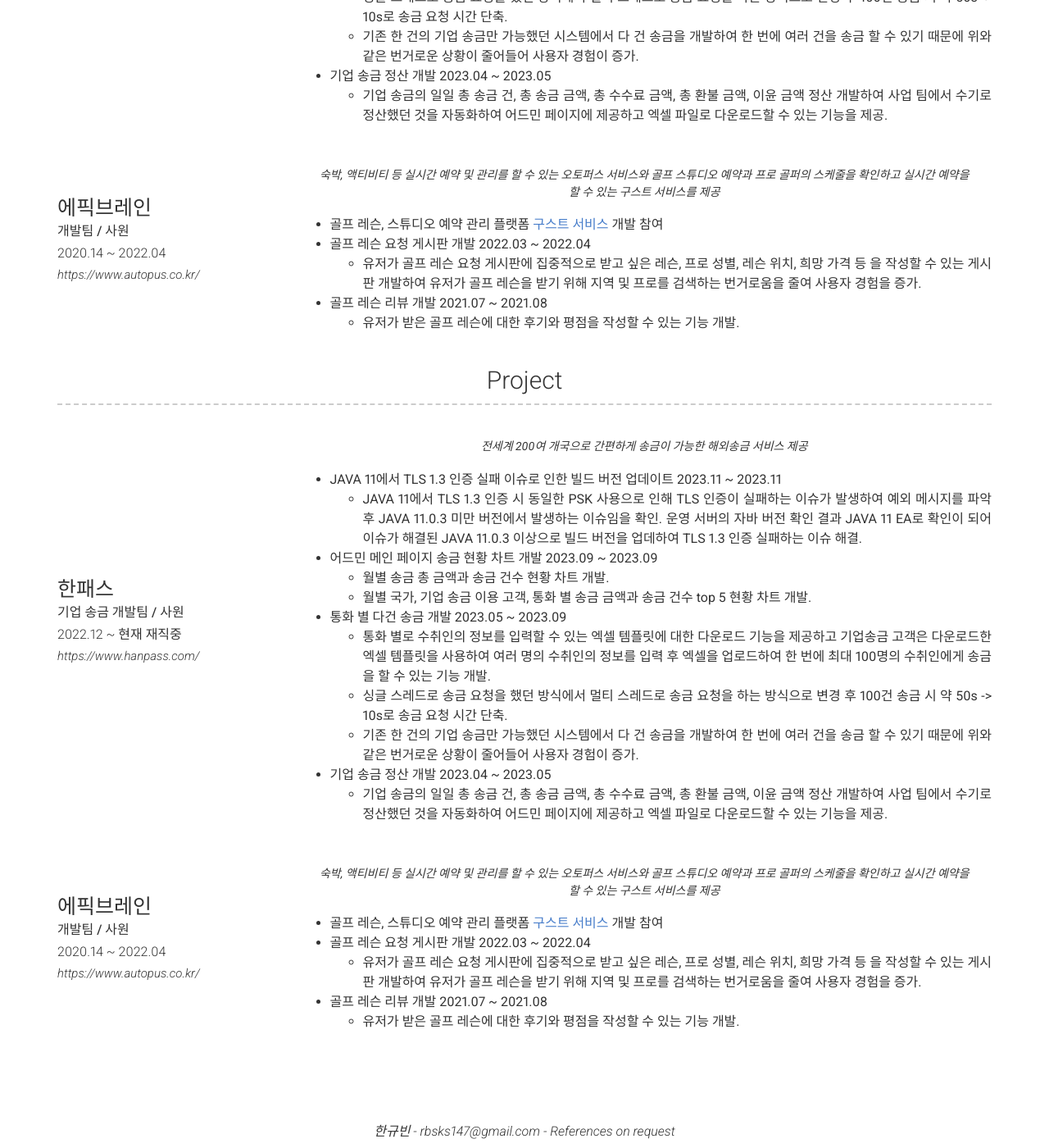
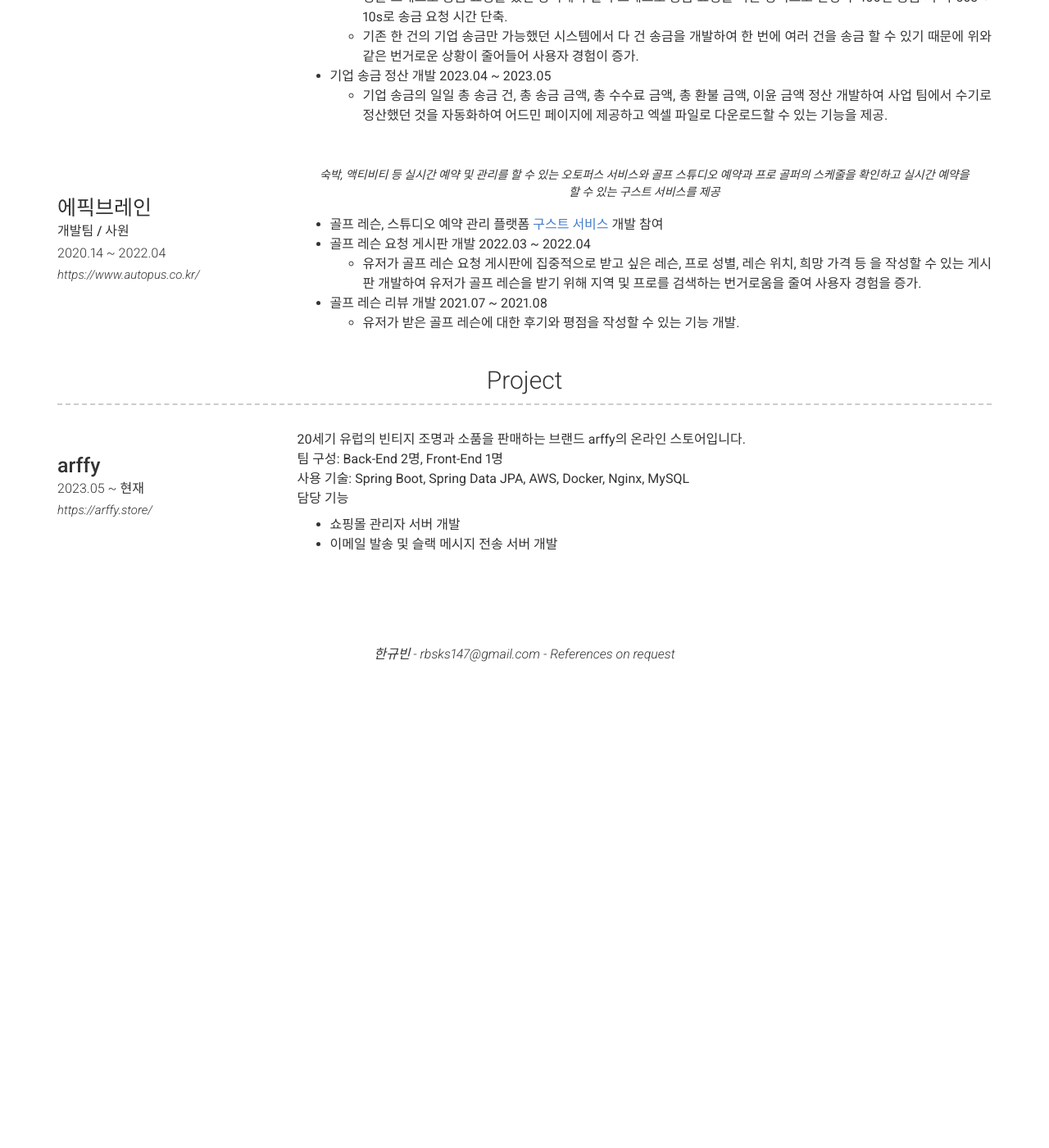
Before and after one commit to rbsks/rbsks.github.io, a Jekyll site: the page built from index.md, in a window 1280 px wide and 1400 px high, scrolled down 958 px. Shown: the whole window at 82% size. Built offline with Jekyll 4.4.1, drawn with Linux system fonts in a browser that asks for light colours; nearby versions of some CDN libraries; after the commit the page ends 1775 px from its top, so only the background shows below that.

Commit message:
Update _config.yml

```diff
--- a/_config.yml
+++ b/_config.yml
@@ -98,38 +98,17 @@ content:
     layout: list
     content:
       - layout: left
-        title: 한패스
-        sub_title: 기업 송금 개발팀 / 사원
-        caption: 2022.12 ~ 현재 재직중
-        link: https://www.hanpass.com/
-        quote: >
-          전세계 200여 개국으로 간편하게 송금이 가능한 해외송금 서비스 제공
+        title: arffy
+        caption: 2023.05 ~ 현재
+        link: https://arffy.store/
+
         description: | # this will include new lines to allow paragraphs
-          - JAVA 11에서 TLS 1.3 인증 실패 이슈로 인한 빌드 버전 업데이트 2023.11 ~ 2023.11
-            - JAVA 11에서 TLS 1.3 인증 시 동일한 PSK 사용으로 인해 TLS 인증이 실패하는 이슈가 발생하여 예외 메시지를 파악 후 JAVA 11.0.3 미만 버전에서 발생하는 이슈임을 확인.
-            운영 서버의 자바 버전 확인 결과 JAVA 11 EA로 확인이 되어 이슈가 해결된 JAVA 11.0.3 이상으로 빌드 버전을 업데하여 TLS 1.3 인증 실패하는 이슈 해결.
-          - 어드민 메인 페이지 송금 현황 차트 개발 2023.09 ~ 2023.09
-            - 월별 송금 총 금액과 송금 건수 현황 차트 개발.
-            - 월별 국가, 기업 송금 이용 고객, 통화 별 송금 금액과 송금 건수 top 5 현황 차트 개발.
-          - 통화 별 다건 송금 개발 2023.05 ~ 2023.09
-            - 통화 별로 수취인의 정보를 입력할 수 있는 엑셀 템플릿에 대한 다운로드 기능을 제공하고 기업송금 고객은 다운로드한 엑셀 템플릿을 사용하여 여러 명의 수취인의 정보를 입력 후 엑셀을 업로드하여 한 번에 최대 100명의 수취인에게 송금을 할 수 있는 기능 개발.
-            - 싱글 스레드로 송금 요청을 했던 방식에서 멀티 스레드로 송금 요청을 하는 방식으로 변경 후 100건 송금 시 약 50s -> 10s로 송금 요청 시간 단축.
-            - 기존 한 건의 기업 송금만 가능했던 시스템에서 다 건 송금을 개발하여 한 번에 여러 건을 송금 할 수 있기 때문에 위와 같은 번거로운 상황이 줄어들어 사용자 경험이 증가.
-          - 기업 송금 정산 개발 2023.04 ~ 2023.05
-            - 기업 송금의 일일 총 송금 건, 총 송금 금액, 총 수수료 금액, 총 환불 금액, 이윤 금액 정산 개발하여 사업 팀에서 수기로 정산했던 것을 자동화하여 어드민 페이지에 제공하고 엑셀 파일로 다운로드할 수 있는 기능을 제공.
-
-      - title: 에픽브레인
-        sub_title: 개발팀 / 사원
-        caption: 2020.14 ~ 2022.04
-        link: https://www.autopus.co.kr/
-        quote: >
-          숙박, 액티비티 등 실시간 예약 및 관리를 할 수 있는 오토퍼스 서비스와 골프 스튜디오 예약과 프로 골퍼의 스케줄을 확인하고 실시간 예약을 할 수 있는 구스트 서비스를 제공
-        description: | # this will include new lines to allow paragraphs
-          - 골프 레슨, 스튜디오 예약 관리 플랫폼 [구스트 서비스](https://goost.co/) 개발 참여
-          - 골프 레슨 요청 게시판 개발 2022.03 ~ 2022.04
-            - 유저가 골프 레슨 요청 게시판에 집중적으로 받고 싶은 레슨, 프로 성별, 레슨 위치, 희망 가격 등 을 작성할 수 있는 게시판 개발하여 유저가 골프 레슨을 받기 위해 지역 및 프로를 검색하는 번거로움을 줄여 사용자 경험을 증가.
-          - 골프 레슨 리뷰 개발 2021.07 ~ 2021.08
-            - 유저가 받은 골프 레슨에 대한 후기와 평점을 작성할 수 있는 기능 개발.
+          20세기 유럽의 빈티지 조명과 소품을 판매하는 브랜드 arffy의 온라인 스토어입니다.
+          팀 구성: Back-End 2명, Front-End 1명
+          사용 기술: Spring Boot, Spring Data JPA, AWS, Docker, Nginx, MySQL
+          담당 기능
+          - 쇼핑몰 관리자 서버 개발
+          - 이메일 발송 및 슬랙 메시지 전송 서버 개발
 
 # Footer
 footer_show_references: true
```
